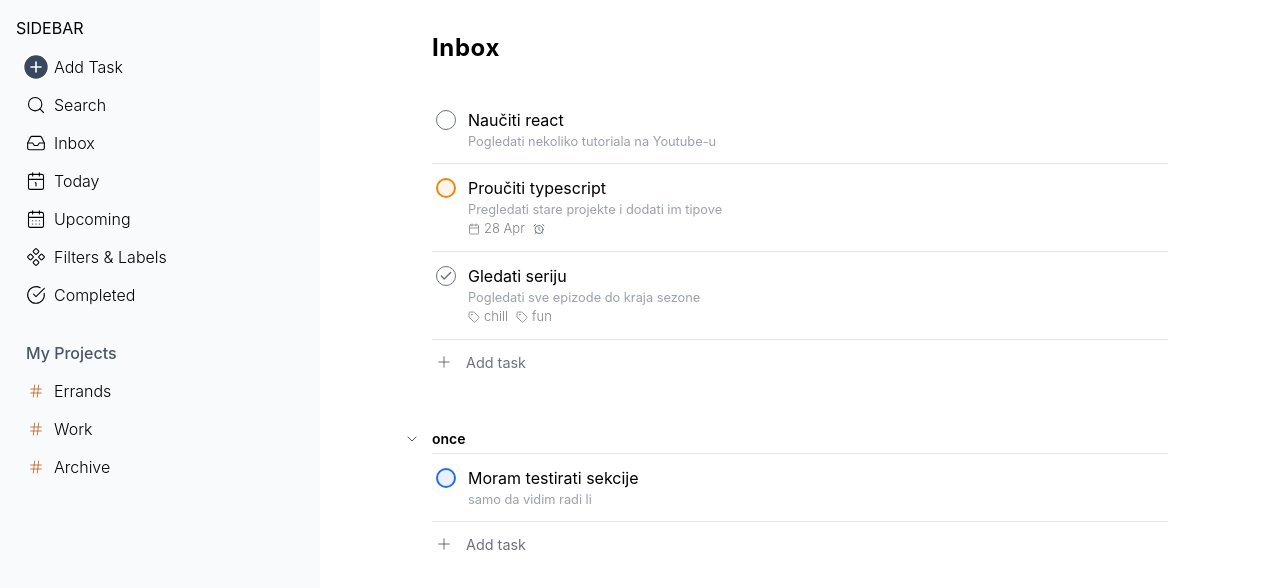
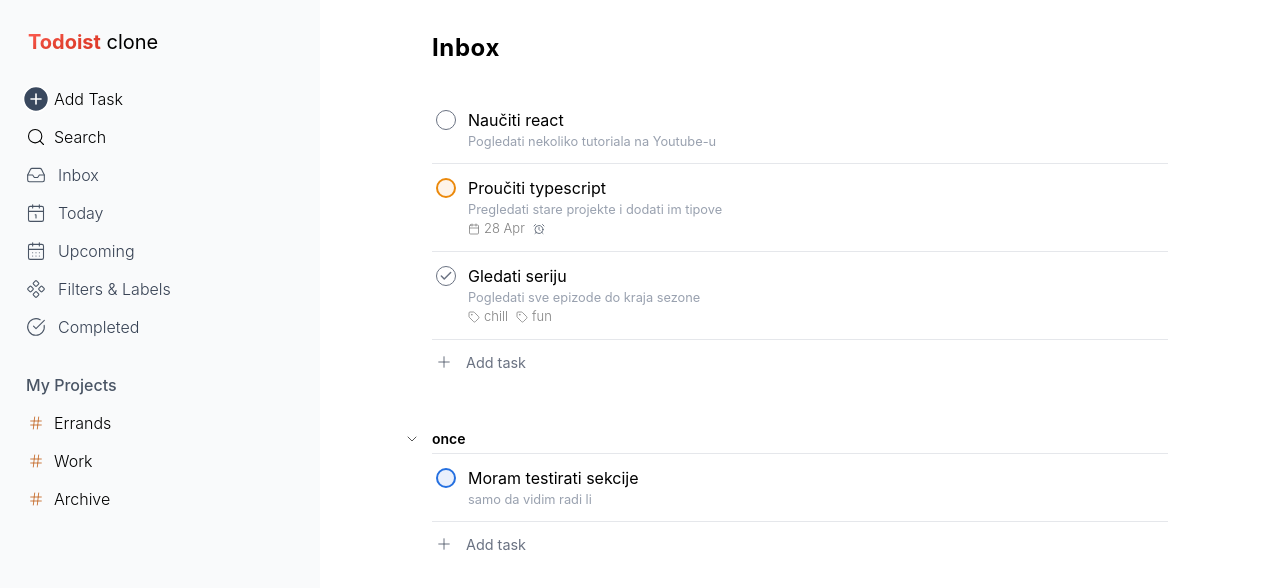
Before and after one commit to krunoslav-k/todoist-clone, a React (Vite) app: page / in a window 1280 px wide. Shown: the top 588 px of the page. Built offline with nearby package versions, Linux system fonts and the light colour scheme.

Commit message:
style: update nav icons active state and refine sidebar heading

```diff
--- a/src/components/Sidebar/Sidebar.tsx
+++ b/src/components/Sidebar/Sidebar.tsx
@@ -5,7 +5,12 @@ import SidebarProjects from "./SidebarProjects";
 export default function Sidebar() {
   return (
     <div className="h-full shrink-0 flex flex-col gap-2 w-xs p-4 bg-gray-50 ">
-      <h2>SIDEBAR</h2>
+      <h2 className="p-3 mb-1 text-xl">
+        <span className="font-bold bg-linear-to-br from-[#ff5f54] via-[#e44332] to-[#db3727] bg-clip-text text-transparent">
+          Todoist
+        </span>{" "}
+        clone
+      </h2>
 
       <nav className="flex flex-col ">
         <SidebarActions />
--- a/src/components/Sidebar/SidebarNavigation.tsx
+++ b/src/components/Sidebar/SidebarNavigation.tsx
@@ -9,31 +9,11 @@ import { NavLink } from "react-router-dom";
 
 export default function SidebarNavigation() {
   const navButtons = [
-    {
-      Icon: Inbox,
-      label: "Inbox",
-      path: "/inbox",
-    },
-    {
-      Icon: Calendar1,
-      label: "Today",
-      path: "/today",
-    },
-    {
-      Icon: CalendarDays,
-      label: "Upcoming",
-      path: "/upcoming",
-    },
-    {
-      Icon: Component,
-      label: "Filters & Labels",
-      path: "/filters&labels",
-    },
-    {
-      Icon: CircleCheckBig,
-      label: "Completed",
-      path: "/completed",
-    },
+    { Icon: Inbox, label: "Inbox", path: "/inbox" },
+    { Icon: Calendar1, label: "Today", path: "/today" },
+    { Icon: CalendarDays, label: "Upcoming", path: "/upcoming" },
+    { Icon: Component, label: "Filters & Labels", path: "/filters&labels" },
+    { Icon: CircleCheckBig, label: "Completed", path: "/completed" },
   ];
 
   return (
@@ -44,10 +24,36 @@ export default function SidebarNavigation() {
             key={path}
             to={path}
             className={({ isActive }) =>
-              `sidebar_button ${isActive ? "bg-gray-200" : ""}`
+              `sidebar_button flex items-center gap-3 ${isActive ? "bg-gray-200" : ""}`
             }
           >
-            <Icon size={20} strokeWidth={1.3} /> {label}
+            {({ isActive }) => (
+              <>
+                <div className="relative w-5 h-5 shrink-0">
+                  {isActive && (
+                    <Icon
+                      size={20}
+                      strokeWidth={1.3}
+                      fill="#39485e"
+                      className="absolute inset-0 text-[#39485e]"
+                    />
+                  )}
+                  <Icon
+                    size={20}
+                    strokeWidth={1.3}
+                    className={`absolute inset-0 z-10  ${
+                      isActive ? "text-white" : "text-gray-600"
+                    }`}
+                  />
+                </div>
+
+                <span
+                  className={`truncate ${isActive ? "font-medium text-gray-900" : "text-gray-700"}`}
+                >
+                  {label}
+                </span>
+              </>
+            )}
           </NavLink>
         );
       })}
```
